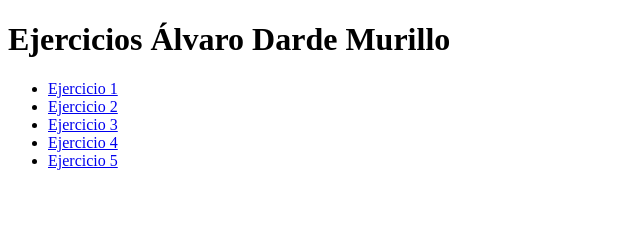
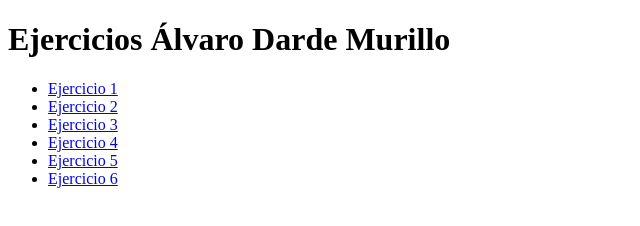
Before and after one commit to alvarodarde/2smr, a plain HTML site: page index.html in a window 1280 px wide. Shown: the full height of the page, 0-640 px from the left. Drawn offline with Linux system fonts and the light colour scheme.

Commit message:
Update index.html

```diff
--- a/index.html
+++ b/index.html
@@ -12,6 +12,7 @@
         <li><a href="ejercicio3_AlvaroDarde">Ejercicio 3</a></li>
         <li><a href="ejercicio4_AlvaroDarde">Ejercicio 4</a></li>
         <li><a href="ejercicio5_AlvaroDarde">Ejercicio 5</a></li>
+        <li><a href="ejercicio6_AlvaroDarde">Ejercicio 6</a></li>
     </ul>
 </body>
 </html>
```
